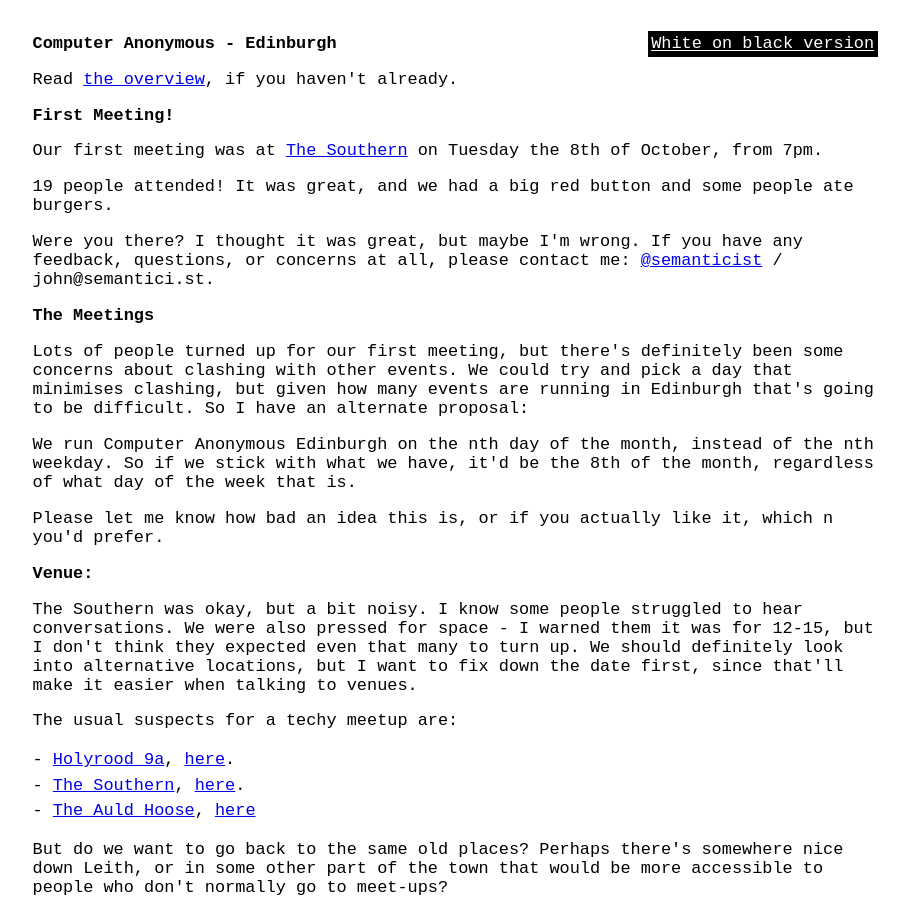
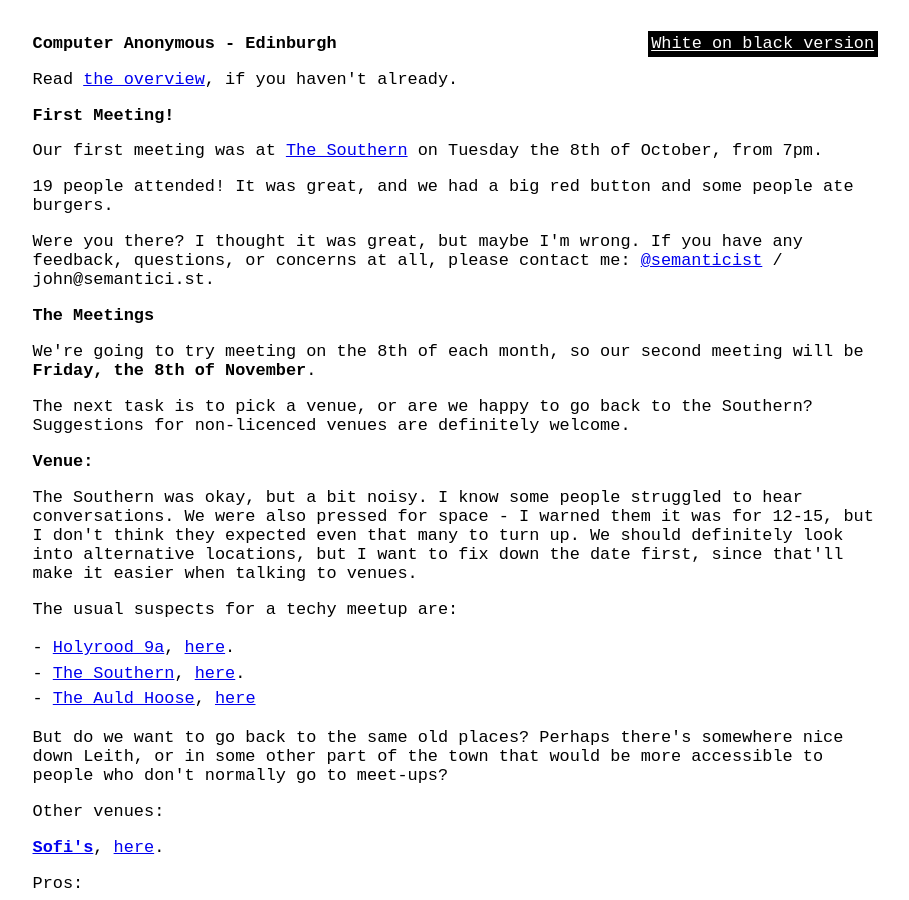
Before and after one commit to computeranonymous/computer, a Jekyll site: the page built from uk_edinburgh.html, in a window 1280 px wide and 900 px high. Shown: the whole window, without its empty margins (185-1094 px from the left). Built offline with Jekyll 4.4.1, drawn with Linux system fonts in a browser that asks for light colours.

Commit message:
Meetings on the 8th! Pick a venue!

```diff
--- a/uk_edinburgh.html
+++ b/uk_edinburgh.html
@@ -16,11 +16,9 @@
 
       <h2>The Meetings</h2>
 
-      <p>Lots of people turned up for our first meeting, but there's definitely been some concerns about clashing with other events. We could try and pick a day that minimises clashing, but given how many events are running in Edinburgh that's going to be difficult. So I have an alternate proposal:</p>
+      <p>We're going to try meeting on the 8th of each month, so our second meeting will be <strong>Friday, the 8th of November</strong>.</p>
 
-      <p>We run Computer Anonymous Edinburgh on the nth day of the month, instead of the nth weekday. So if we stick with what we have, it'd be the 8th of the month, regardless of what day of the week that is.</p>
-
-      <p>Please let me know how bad an idea this is, or if you actually like it, which n you'd prefer.</p>
+      <p>The next task is to pick a venue, or are we happy to go back to the Southern? Suggestions for non-licenced venues are definitely welcome.</p>
 
       <h3>Venue:</h3>
 
```
